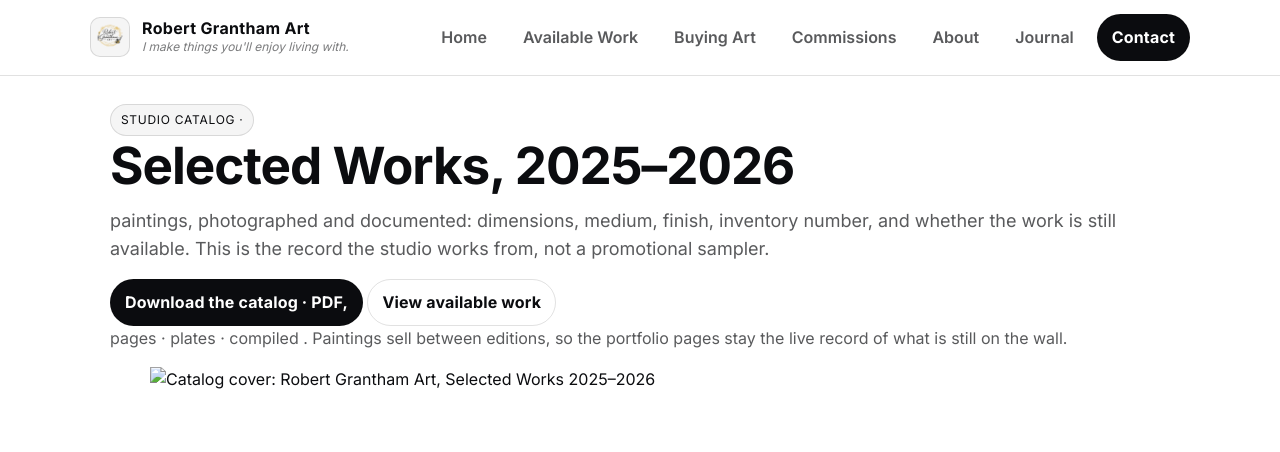
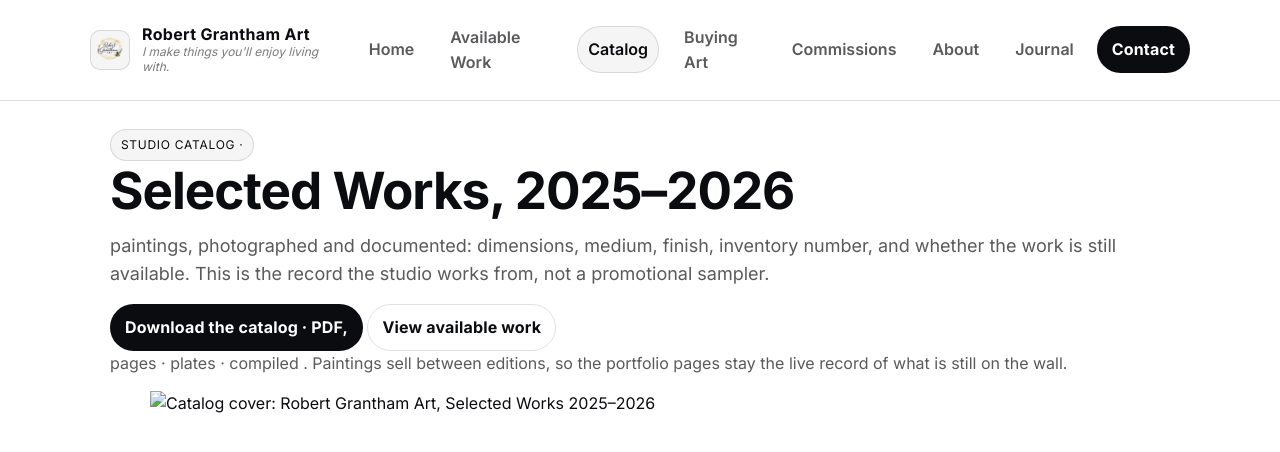
Before and after one commit to rgrantham82/rgrantham82.github.io, a Jekyll site: the page built from catalog.html, in a window 1280 px wide and 900 px high. Shown: the top 452 px of the window. Built offline with Jekyll 4.4.1, drawn with Linux system fonts in a browser that asks for light colours.

Commit message:
Add files via upload

```diff
--- a/_config.yml
+++ b/_config.yml
@@ -102,6 +102,8 @@ nav:
   links:
   - title: Available Work
     url: /portfolio/
+  - title: Catalog
+    url: /catalog.html
   - title: Buying Art
     url: /buying.html
   - title: Commissions
```
